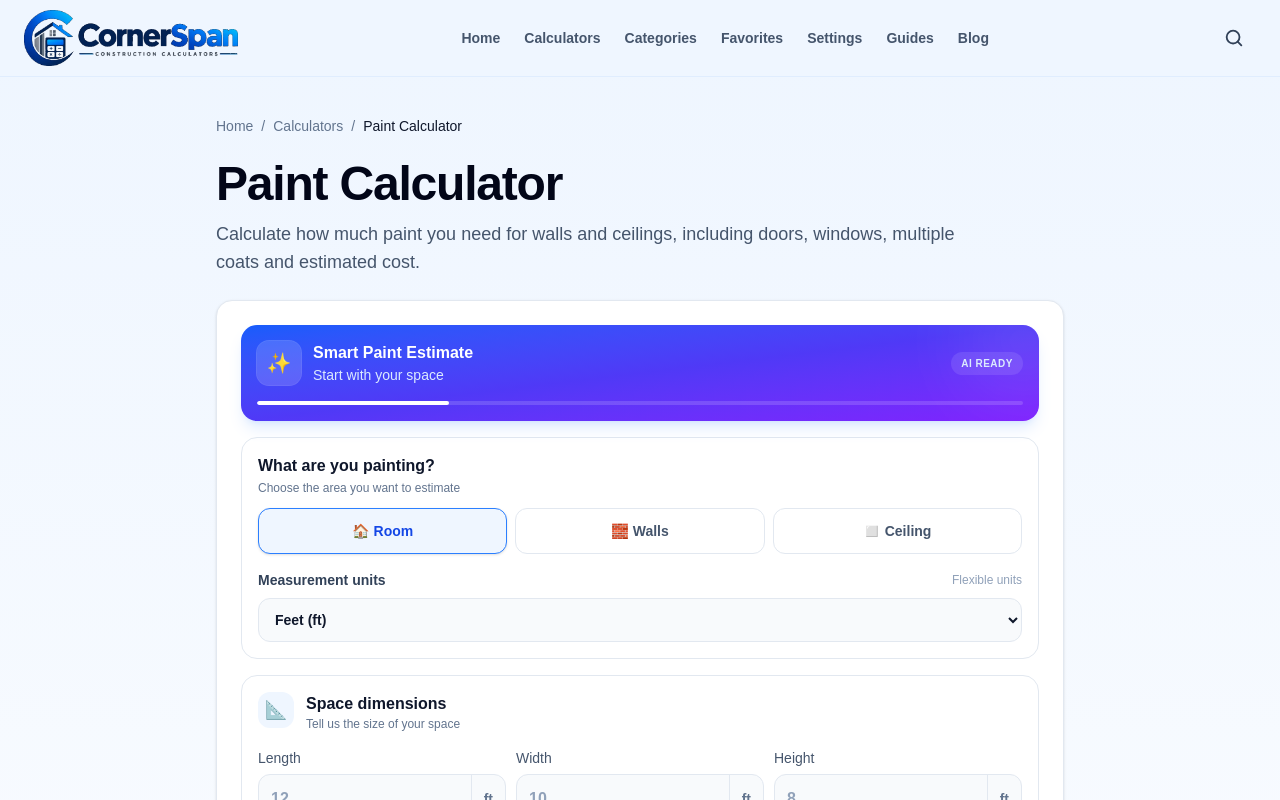
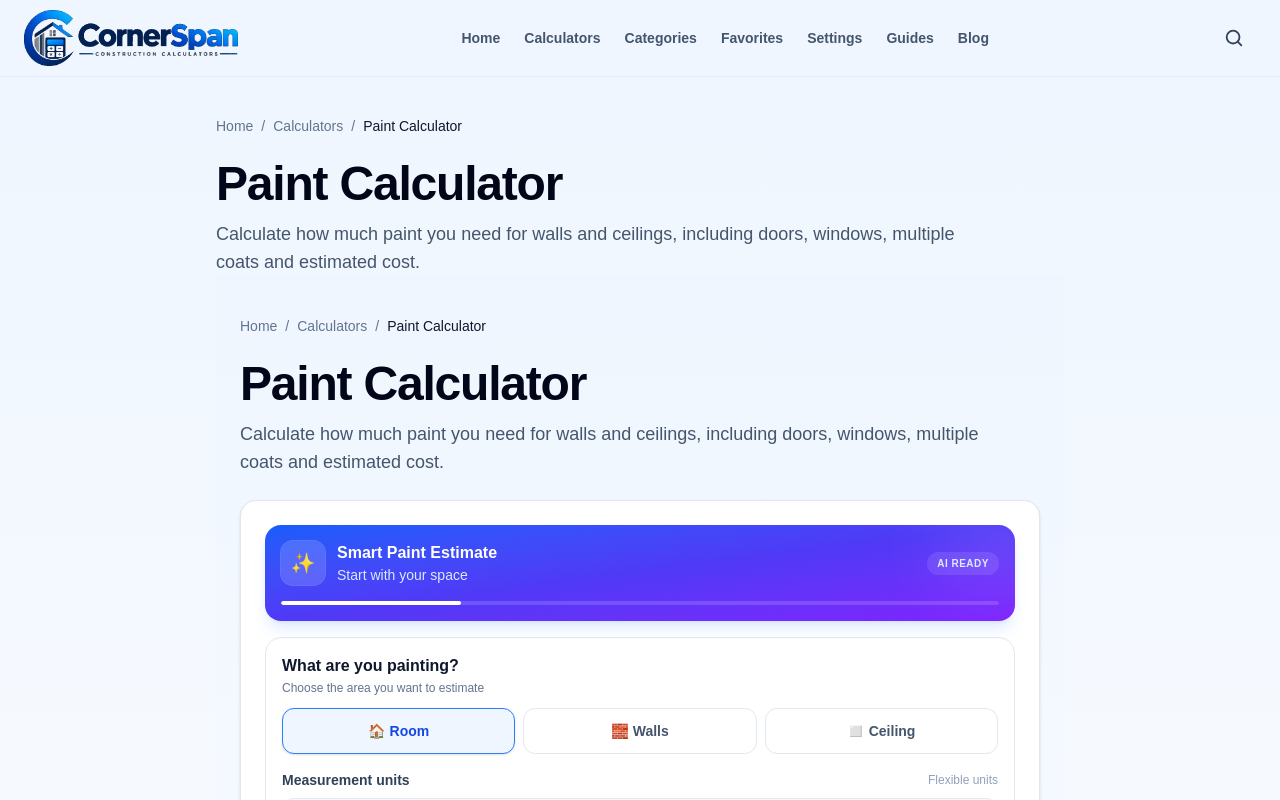
Before and after one commit to km7max-cmd/cornerspan, a Next.js app: page /calculators/paint in a window 1280 px wide. Shown: the top 800 px of the page. Built offline with nearby package versions, Linux system fonts and the light colour scheme.

Commit message:
Enhance Paint Calculator page structure
Refactor page layout to include Breadcrumb and heading for Paint Calculator.

```diff
--- a/app/calculators/paint/page.tsx
+++ b/app/calculators/paint/page.tsx
@@ -1,4 +1,5 @@
 import type { Metadata } from "next";
+import Breadcrumb from "../../../components/Breadcrumb";
 import PaintCalculator from "./PaintCalculator";
 
 const pageUrl =
@@ -107,7 +108,22 @@ export default function Page() {
         }}
       />
 
-      <PaintCalculator />
+      <main className="min-h-screen bg-gradient-to-b from-blue-50 via-white to-slate-100">
+        <div className="mx-auto max-w-4xl px-4 py-6 sm:px-6 sm:py-10">
+          <Breadcrumb current="Paint Calculator" />
+
+          <h1 className="mt-4 text-3xl font-black tracking-tight text-slate-950 sm:text-5xl">
+            Paint Calculator
+          </h1>
+
+          <p className="mt-3 max-w-3xl text-base leading-7 text-slate-600 sm:text-lg">
+            Calculate how much paint you need for walls and ceilings,
+            including doors, windows, multiple coats and estimated cost.
+          </p>
+
+          <PaintCalculator />
+        </div>
+      </main>
     </>
   );
 }
```
